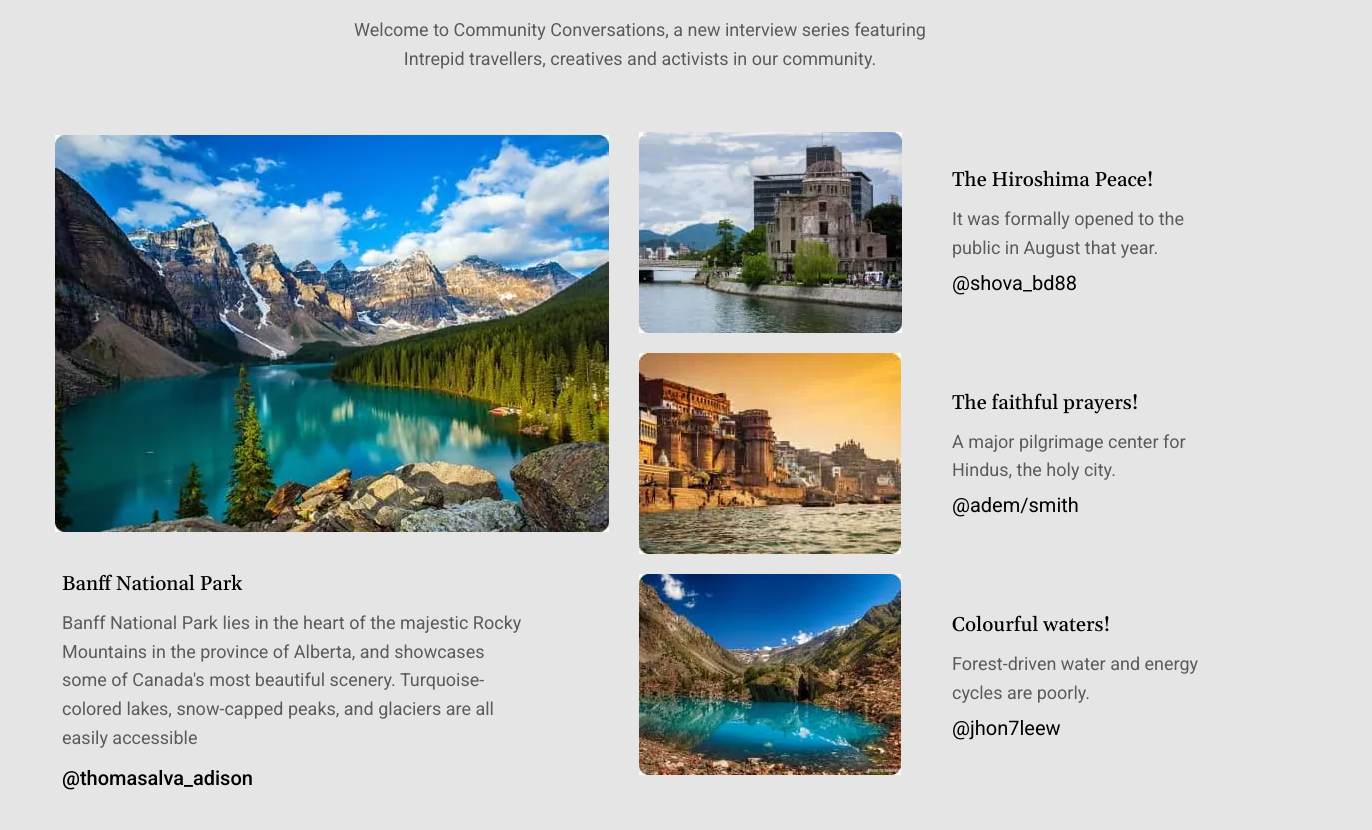
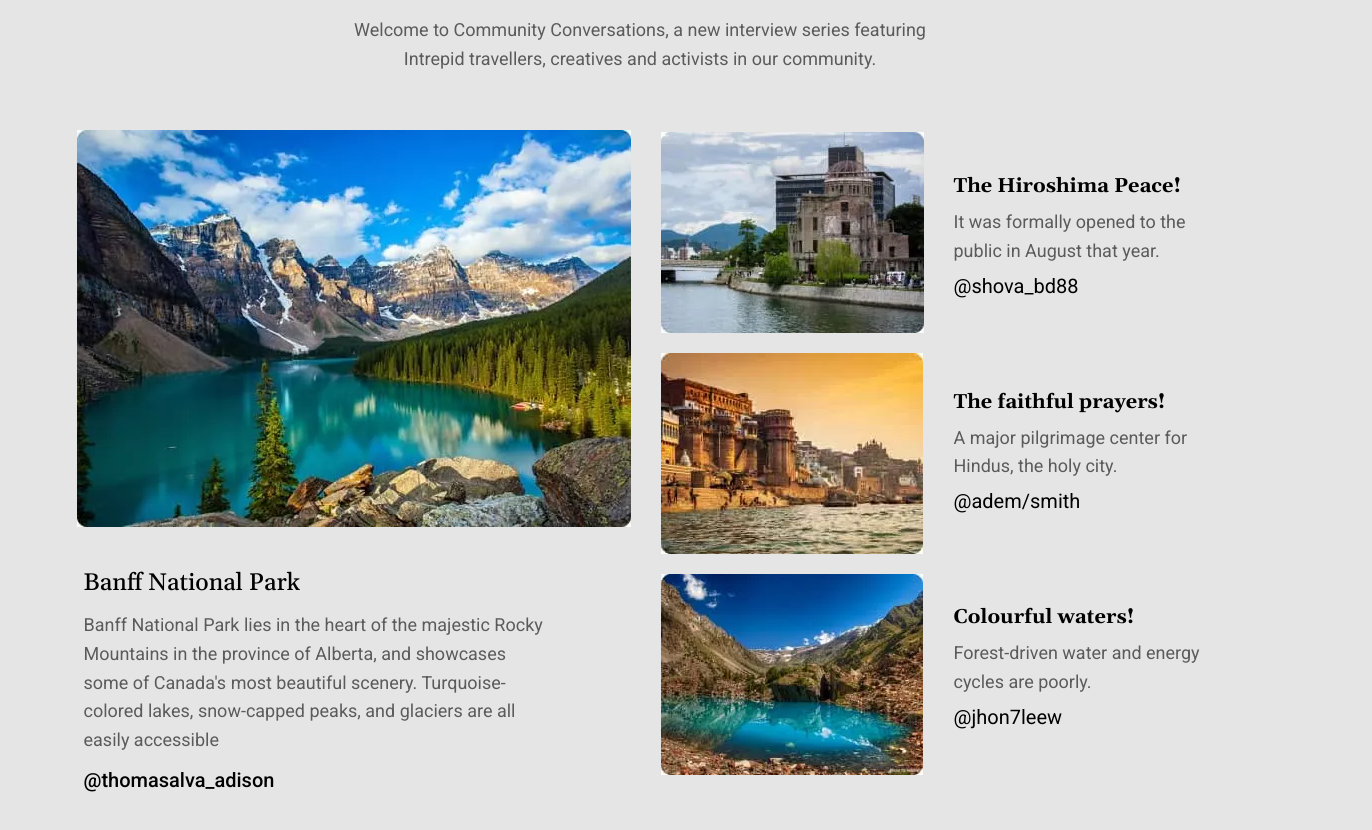
Before and after one commit to Evgeniya-star-35/Trevland, a plain HTML site: page index.html in a window 1280 px wide. Shown: the part 1960-2790 px from the top of the page, 1372 px wide, since content can reach past the window. Drawn offline with nearby package versions, Linux system fonts and the light colour scheme; a web font is replaced by a local one.

```diff
--- a/css/style.css
+++ b/css/style.css
@@ -25,7 +25,7 @@
 a{
     text-decoration: none;
 }
-p,h1,h2,h3,h4,h5,h6{
+p,h1,h2,h3,h4,h5,h6 {
   margin: 0;
 }
 ul {
@@ -102,9 +102,12 @@
   opacity: 0.9;
 }
 .nav-mobile__link{
+        font-family: Ribeye;
         font-weight: 500;
         color: var(--primary-text-color);
         font-size: 25px;
+        display: block;
+        text-align: center;
         transition: text-shadow var(--animation);
     }
 .nav-mobile__link:hover{
@@ -222,8 +225,16 @@
 }
 .text--blog{
     text-align: left;
-    width: 270px;
+    width: 320px;
     margin-bottom: 10px;
+}
+.both{
+    display: flex;
+    justify-content: center;
+    align-items: center;
+}
+.third{
+    display: flex;
 }
 .travel{
     padding-bottom: 50px;
@@ -249,7 +260,8 @@
 text-align: center;
 color: var(--primary-text-color);
 }
-.description__title--blog{
+.blog__title{
+    font-family: Gelasio;
 font-size: 12px;
 text-align: left;
 margin-bottom: 8px;
@@ -260,12 +272,18 @@
 .picture{
     width: 100%;
 }
-.descr{
-    margin: 0 auto 15px;
+.photos__item:not(:last-child){
+    margin-bottom: 20px;
+}
+.blog{
+    padding: 30px 0;
 }
 .descriptions{
     width: 300px;
     margin: 0 auto 15px;
+}
+.description__title--blog{
+    margin-bottom: 10px;
 }
 .descr__link{
 font-size: 10px;
@@ -282,20 +300,21 @@
 }
 .picture-blog{
     width: 150px;
-    margin-bottom: 20px;
     border-radius: 10px;
 }
 .second{
     display: flex;
     align-items: center;
-}
-.photos{
     margin-right: 30px;
 }
-.photo-description__item{
-    padding: 24px 10px;
+.photo-description{
+    display: flex;
+    flex-direction: column;
 }
-.blog{
+/* .photo-description__item{
+    margin-bottom: 30px;
+} */
+.section-blog{
     padding-bottom: 50px;
 }
 .logo--footer{
@@ -313,7 +332,9 @@
     .logo{
     font-size: 16px;
     }
-
+    .nav-mobile__link{
+        font-size: 40px;
+    }
     .btn--header{
         width: 80px;
         height: 30px;
@@ -368,24 +389,26 @@
 .description__title{
     font-size: 16px;
 }
-.description__title--blog{
+.blog__title{
 font-size: 14px;
 }
 .descriptions{
-    width: 350px;
+    text-align: center;
+    width: 380px;
     margin-bottom: 20px;
 }
 .text--descr{
     width: 180px;
 }
 .text--blog{
-    width: 320px;
+    width: 365px;
+    text-align: center;
 }
 .descr__link{
 font-size: 12px;
 }
-.descr{
-    margin: 0 auto 15px;
+.blog{
+    padding: 60px 0;
 }
 .picture-news{
     width: 350px;
@@ -394,13 +417,11 @@
 .picture-blog {
     width: 250px;
 }
-.photos {
-    margin-right: 50px;
-}
-.photo-description__item {
+
+/* .photo-description__item {
     padding: 60px 10px 50px;
-}
-.blog{
+} */
+.section-blog{
     padding-bottom: 80px;
 }
 }
@@ -453,7 +474,7 @@
     padding: 100px;
 }
 .nav-mobile__link{
-    font-size: 32px;
+    font-size: 50px;
 }
 .section-title{
     font-size: 30px;
@@ -494,7 +515,7 @@
     width: 430px;
     margin-bottom: 22px;
 }
-.description__title--blog{
+.blog__title{
 font-size: 16px;
 margin-bottom: 10px;
 }
@@ -511,18 +532,11 @@
     width: 400px;
     margin: 0 auto 30px;
 }
-.descr{
-    display: block;
-    width: 390px;
-    margin: 0 auto 15px;
-}
-.photos {
-    margin-right: 100px;
-}
+
 .picture-blog {
     width: 290px;
 }
-.blog{
+.section-blog{
     padding-bottom: 100px;
 }
 }
@@ -598,7 +612,7 @@
 }
 .flex-grid{
     display: flex;
-    justify-content: space-between;
+    justify-content: center;
     align-items: center;
 }
 .first{
@@ -610,36 +624,35 @@
 }
 .second{
     display: flex;
-}
-.photos{
     margin-right: 30px;
     flex-basis: calc((50% - 30px) / 2);
 }
-.description__title--blog{
+.third{
+    display: flex;
+    flex-basis: calc((50% - 30px) / 2);
+}
+.blog__title{
 font-size: 18px;
 }
+
 .descr__link{
 font-size: 16px;
 }
+.picture-news{
+    width: 376px;
+}
 .picture-blog{
-    width: 210px;
+    width: 200px;
 }
 .text--blog {
     display: block;
     width: 400px;
 }
-.photo-description{
-    margin-right: 30px;
-    flex-basis: calc((50% - 30px) / 2);
-}
-.photo-description__item {
-    padding: 22px 0 40px 20px;
-}
 .text--descr {
     width: 250px;
 }
-.descr{
-    margin: 0;
+.blog{
+    padding: 30px 0;
 }
 }
 @media (min-width:1200px){
@@ -719,7 +732,6 @@
 }
 .hero__title:hover{
         text-shadow: 3px 3px 10px red, -3px -3px 10px #ff0;
-
 }
 .hero__text{
     font-size: 18px;
@@ -782,6 +794,10 @@
 }
 .text--blog {
     width: 460px;
+    text-align: left;
+}
+.flex-grid{
+    align-items: flex-start;
 }
 .picture-blog {
     width: 263px;
@@ -789,22 +805,28 @@
 }
 .descriptions{
     width: 540px;
+    text-align: left;
+}
+.blog{
+    padding: 45px 0;
+}
+.blog__title{
+font-size: 20px;
 }
 .description__title--blog{
-font-size: 20px;
+    text-align: left;
 }
 .descr__link{
 font-size: 20px;
 }
 .picture-news{
     width: 554px;
-    height: 396px;
     margin-bottom: 38px;
 }
-.photo-description__item {
+/* .photo-description__item {
     padding: 35px 0 55px 20px;
-}
-.blog{
+} */
+.section-blog{
     padding-bottom: 195px;
 }
 }
--- a/index.html
+++ b/index.html
@@ -185,7 +185,7 @@
         </ul>
       </div>
     </section>
-    <section class="blog">
+    <section class="section-blog">
       <div class="container">
         <h2 class="section-title">From Blog & News</h2>
         <p class="text text--news">
@@ -231,6 +231,7 @@
               >
             </div>
           </div>
+          <div class="both">
             <div class="second">
               <ul class="photos">
                 <li class="photos__item">
@@ -306,12 +307,12 @@
                   </div>
                 </li>
               </ul>
+            </div>
+            <div class="third">
               <ul class="photo-description">
                 <li class="photo-description__item">
-                <div class="descr">
-                  <h3 class="description__title description__title--blog">
-                    The Hiroshima Peace!
-                  </h3>
+                  <div class="blog">
+                    <h3 class="blog__title">The Hiroshima Peace!</h3>
                     <p class="text text--descr">
                       It was formally opened to the public in August that year.
                     </p>
@@ -321,10 +322,8 @@
                   </div>
                 </li>
                 <li class="photo-description__item">
-                <div class="descr">
-                  <h3 class="description__title description__title--blog">
-                    The faithful prayers!
-                  </h3>
+                  <div class="blog">
+                    <h3 class="blog__title">The faithful prayers!</h3>
                     <p class="text text--descr">
                       A major pilgrimage center for Hindus, the holy city.
                     </p>
@@ -334,17 +333,18 @@
                   </div>
                 </li>
                 <li class="photo-description__item">
-                <div class="descr">
-                  <h3 class="description__title description__title--blog">
-                    Colourful waters!
-                  </h3>
+                  <div class="blog">
+                    <h3 class="blog__title">Colourful waters!</h3>
                     <p class="text text--descr">
                       Forest-driven water and energy cycles are poorly.
                     </p>
-                  <a href="mailto:@jhon7leew" class="descr__link">@jhon7leew</a>
+                    <a href="mailto:@jhon7leew" class="descr__link"
+                      >@jhon7leew</a
+                    >
                   </div>
                 </li>
               </ul>
+            </div>
           </div>
         </div>
       </div>
```
Lines whose indentation alone changed are shown as unchanged.
